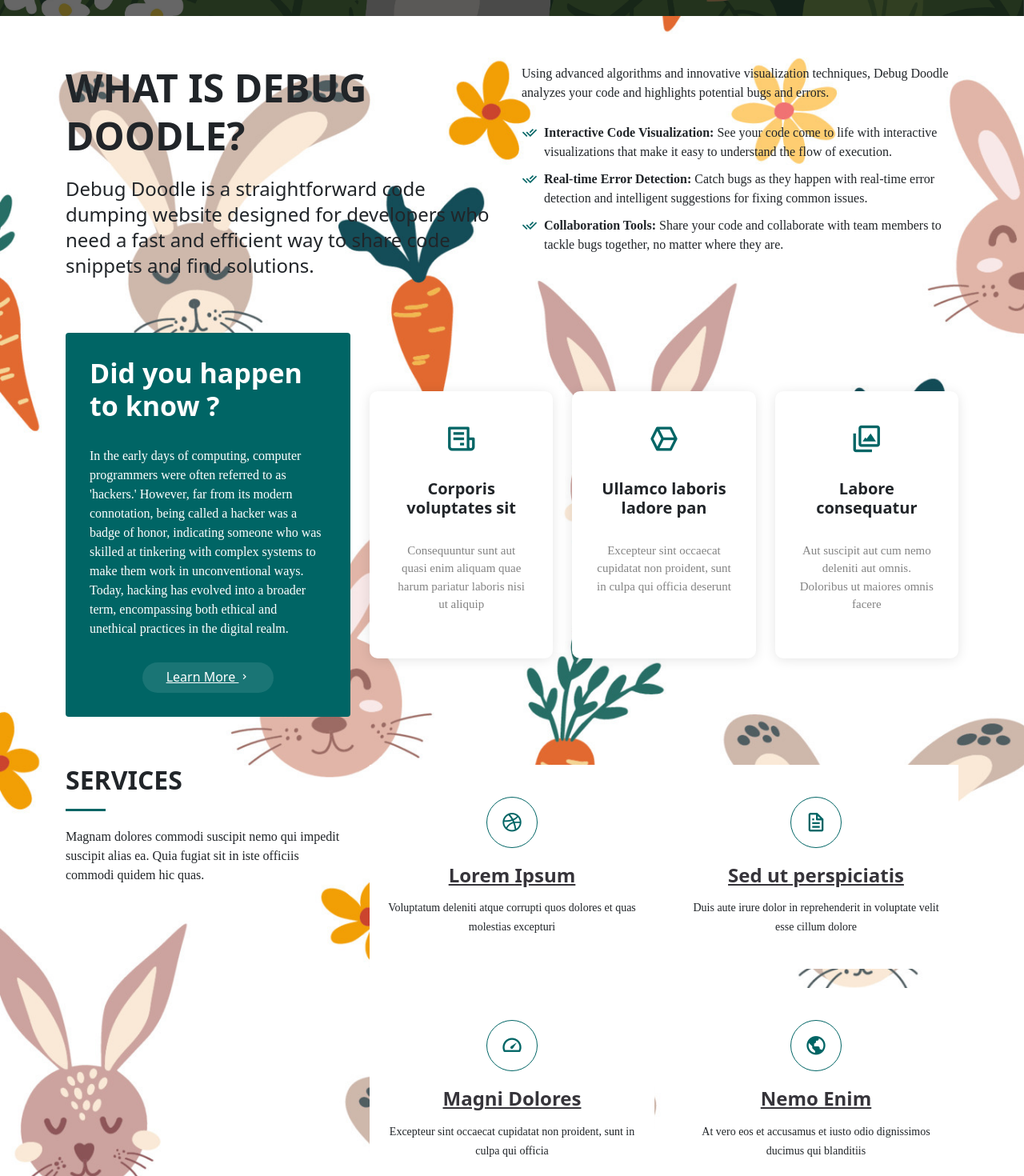
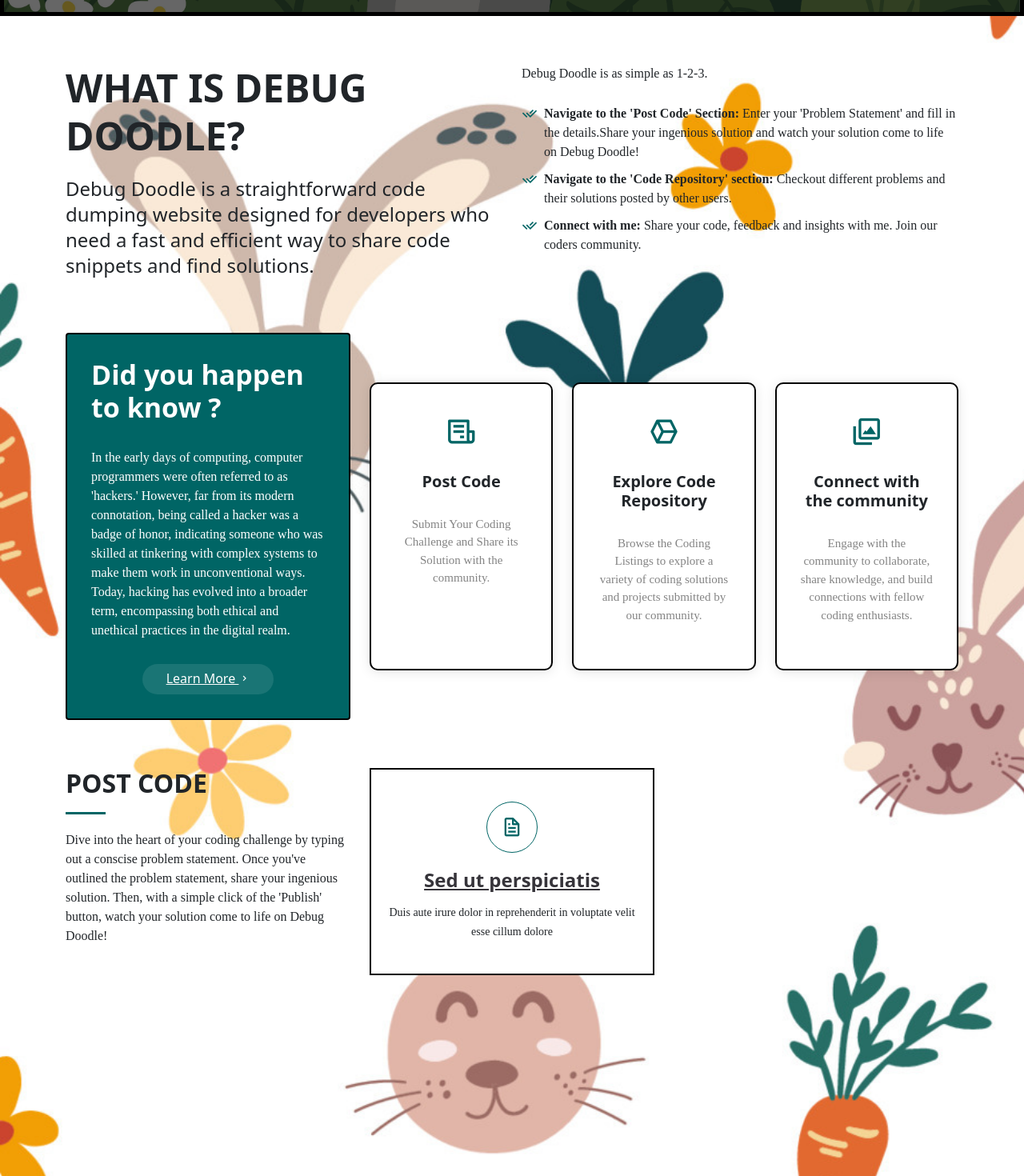
Before and after one commit to sadafmirza98/debug-doodles, a React (Create React App) app: page / in a window 1280 px wide. Shown: the part 780-2250 px from the top of the page at 80% size. Built offline with nearby package versions, Linux system fonts and the light colour scheme; a web font is replaced by a local one.

Commit message:
Basic design

```diff
--- a/src/components/header.js
+++ b/src/components/header.js
@@ -28,8 +28,8 @@ const Header = () => {
                 </a>
               </li>
               <li>
-                <a className="nav-link scrollto" href="#services">
-                  Services
+                <a className="nav-link scrollto" href="#code-repo">
+                  Code Repository
                 </a>
               </li>
               <li>
--- a/src/components/main.js
+++ b/src/components/main.js
@@ -23,29 +23,26 @@ function Main() {
               data-aos="fade-left"
               data-aos-delay="200"
             >
-              <p>
-                Using advanced algorithms and innovative visualization
-                techniques, Debug Doodle analyzes your code and highlights
-                potential bugs and errors.
-              </p>
+              <p>Debug Doodle is as simple as 1-2-3.</p>
               <ul>
                 <li>
                   <i className="ri-check-double-line"></i>{" "}
-                  <strong>Interactive Code Visualization: </strong>See your code
-                  come to life with interactive visualizations that make it easy
-                  to understand the flow of execution.
+                  <strong>Navigate to the 'Post Code' Section: </strong>Enter
+                  your 'Problem Statement' and fill in the details.Share your
+                  ingenious solution and watch your solution come to life on
+                  Debug Doodle!
                 </li>
                 <li>
                   <i className="ri-check-double-line"></i>{" "}
-                  <strong>Real-time Error Detection: </strong>Catch bugs as they
-                  happen with real-time error detection and intelligent
-                  suggestions for fixing common issues.
+                  <strong>Navigate to the 'Code Repository' section: </strong>
+                  Checkout different problems and their solutions posted by
+                  other users.
                 </li>
                 <li>
                   <i className="ri-check-double-line"></i>{" "}
-                  <strong>Collaboration Tools: </strong>
-                  Share your code and collaborate with team members to tackle
-                  bugs together, no matter where they are.
+                  <strong>Connect with me: </strong>
+                  Share your code, feedback and insights with me. Join our
+                  coders community.
                 </li>
               </ul>
             </div>
@@ -87,10 +84,10 @@ function Main() {
                   >
                     <div className="icon-box mt-4 mt-xl-0">
                       <i className="bx bx-receipt"></i>
-                      <h4>Corporis voluptates sit</h4>
+                      <h4>Post Code</h4>
                       <p>
-                        Consequuntur sunt aut quasi enim aliquam quae harum
-                        pariatur laboris nisi ut aliquip
+                        Submit Your Coding Challenge and Share its Solution with
+                        the community.
                       </p>
                     </div>
                   </div>
@@ -101,10 +98,11 @@ function Main() {
                   >
                     <div className="icon-box mt-4 mt-xl-0">
                       <i className="bx bx-cube-alt"></i>
-                      <h4>Ullamco laboris ladore pan</h4>
+                      <h4>Explore Code Repository</h4>
                       <p>
-                        Excepteur sint occaecat cupidatat non proident, sunt in
-                        culpa qui officia deserunt
+                        Browse the Coding Listings to explore a variety of
+                        coding solutions and projects submitted by our
+                        community.
                       </p>
                     </div>
                   </div>
@@ -115,10 +113,11 @@ function Main() {
                   >
                     <div className="icon-box mt-4 mt-xl-0">
                       <i className="bx bx-images"></i>
-                      <h4>Labore consequatur</h4>
+                      <h4>Connect with the community</h4>
                       <p>
-                        Aut suscipit aut cum nemo deleniti aut omnis. Doloribus
-                        ut maiores omnis facere
+                        Engage with the community to collaborate, share
+                        knowledge, and build connections with fellow coding
+                        enthusiasts.
                       </p>
                     </div>
                   </div>
@@ -128,16 +127,55 @@ function Main() {
           </div>
         </div>
       </section>
-      <section id="services" className="services">
+      <section id="post-code" className="post-code">
         <div className="container">
           <div className="row">
             <div className="col-lg-4">
               <div className="section-title" data-aos="fade-right">
-                <h2>Services</h2>
+                <h2>Post Code</h2>
                 <p>
-                  Magnam dolores commodi suscipit nemo qui impedit suscipit
-                  alias ea. Quia fugiat sit in iste officiis commodi quidem hic
-                  quas.
+                  Dive into the heart of your coding challenge by typing out a
+                  conscise problem statement. Once you've outlined the problem
+                  statement, share your ingenious solution. Then, with a simple
+                  click of the 'Publish' button, watch your solution come to
+                  life on Debug Doodle!
+                </p>
+              </div>
+            </div>
+            <div className="col-lg-8">
+              <div className="row">
+                <div className="col-md-6 d-flex align-items-stretch">
+                  <div
+                    className="icon-box"
+                    data-aos="zoom-in"
+                    data-aos-delay="200"
+                  >
+                    <div className="icon">
+                      <i className="bx bx-file"></i>
+                    </div>
+                    <h4>
+                      <a href="">Sed ut perspiciatis</a>
+                    </h4>
+                    <p>
+                      Duis aute irure dolor in reprehenderit in voluptate velit
+                      esse cillum dolore
+                    </p>
+                  </div>
+                </div>
+              </div>
+            </div>
+          </div>
+        </div>
+      </section>
+      <section id="code-repo" className="code-repo">
+        <div className="container">
+          <div className="row">
+            <div className="col-lg-4">
+              <div className="section-title" data-aos="fade-right">
+                <h2>Code Repository</h2>
+                <p>
+                  Browse the Coding Listings to explore a variety of coding
+                  solutions and projects submitted by our community
                 </p>
               </div>
             </div>
--- a/src/index.css
+++ b/src/index.css
@@ -94,6 +94,8 @@ li {
 #header .header-container {
   background: #fff;
   border-radius: 40px;
+  border: 2px solid;
+  border-color: black;
 }
 
 #header.header-scrolled {
@@ -108,7 +110,7 @@ li {
   background: #006565;
   border-radius: 40px;
   border: 2px solid;
-  border-color: #111;
+  border-color: #ffffff;
 }
 
 #header .logo h1 {
@@ -403,6 +405,8 @@ li {
   background: url("../public/assets/img/hero-bg.jpg") center center;
   background-size: cover;
   position: relative;
+  border: 5px solid;
+  border-color: black;
 }
 
 #hero .container {
@@ -567,6 +571,8 @@ section {
   background: #006565;
   border-radius: 4px;
   color: #fff;
+  border: 2px solid;
+  border-color: black;
 }
 
 .why-us .content h3 {
@@ -605,6 +611,8 @@ section {
   padding: 40px 30px;
   width: 100%;
   transition: 0.3s;
+  border: 2px solid;
+  border-color: black;
 }
 
 .why-us .icon-boxes .icon-box i {
@@ -637,6 +645,8 @@ section {
   background-size: cover;
   padding: 60px 0;
   margin-top: 60px;
+  border: 5px solid;
+  border-color: black;
 }
 
 .cta h3 {
@@ -670,16 +680,23 @@ section {
 }
 
 /*--------------------------------------------------------------
-# Services
+# Post Code
 --------------------------------------------------------------*/
-.services .icon-box {
+
+#post-code .container {
+  min-height: 100vh !important;
+}
+
+.post-code .icon-box {
   text-align: center;
   padding: 40px 20px;
   transition: all ease-in-out 0.3s;
   background: #fff;
+  border: 2px solid;
+  border-color: black;
 }
 
-.services .icon-box .icon {
+.post-code .icon-box .icon {
   margin: 0 auto;
   width: 64px;
   height: 64px;
@@ -693,37 +710,100 @@ section {
   color: #006565;
 }
 
-.services .icon-box .icon i {
+.post-code .icon-box .icon i {
   font-size: 28px;
 }
 
-.services .icon-box h4 {
+.post-code .icon-box h4 {
   font-weight: 700;
   margin-bottom: 15px;
   font-size: 24px;
 }
 
-.services .icon-box h4 a {
+.post-code .icon-box h4 a {
   color: #36343a;
   transition: ease-in-out 0.3s;
 }
 
-.services .icon-box p {
+.post-code .icon-box p {
   line-height: 24px;
   font-size: 14px;
   margin-bottom: 0;
 }
 
-.services .icon-box:hover {
-  border-color: #fff;
+.post-code .icon-box:hover {
   box-shadow: 0px 0 25px 0 rgba(0, 0, 0, 0.1);
+  border: 2px solid;
+  border-color: #006565;
 }
 
-.services .icon-box:hover h4 a {
+.post-code .icon-box:hover h4 a {
   color: #006565;
 }
 
-.services .icon-box:hover .icon {
+.post-code .icon-box:hover .icon {
+  color: #fff;
+  background: #006565;
+}
+
+/*--------------------------------------------------------------
+# Code Repository
+--------------------------------------------------------------*/
+.code-repo .icon-box {
+  text-align: center;
+  padding: 40px 20px;
+  transition: all ease-in-out 0.3s;
+  background: #fff;
+  border: 2px solid;
+  border-color: black;
+}
+
+.code-repo .icon-box .icon {
+  margin: 0 auto;
+  width: 64px;
+  height: 64px;
+  border-radius: 50px;
+  border: 1px solid #006565;
+  display: flex;
+  align-items: center;
+  justify-content: center;
+  margin-bottom: 20px;
+  transition: ease-in-out 0.3s;
+  color: #006565;
+}
+
+.code-repo .icon-box .icon i {
+  font-size: 28px;
+}
+
+.code-repo .icon-box h4 {
+  font-weight: 700;
+  margin-bottom: 15px;
+  font-size: 24px;
+}
+
+.code-repo .icon-box h4 a {
+  color: #36343a;
+  transition: ease-in-out 0.3s;
+}
+
+.code-repo .icon-box p {
+  line-height: 24px;
+  font-size: 14px;
+  margin-bottom: 0;
+}
+
+.code-repo .icon-box:hover {
+  box-shadow: 0px 0 25px 0 rgba(0, 0, 0, 0.1);
+  border: 2px solid;
+  border-color: #006565;
+}
+
+.code-repo .icon-box:hover h4 a {
+  color: #006565;
+}
+
+.code-repo .icon-box:hover .icon {
   color: #fff;
   background: #006565;
 }
```
